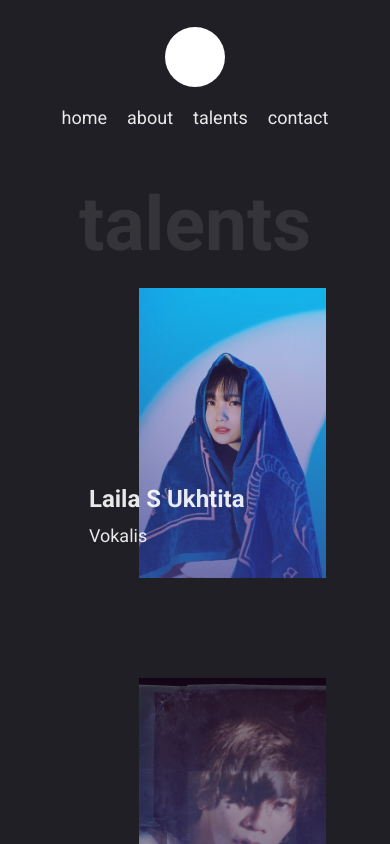
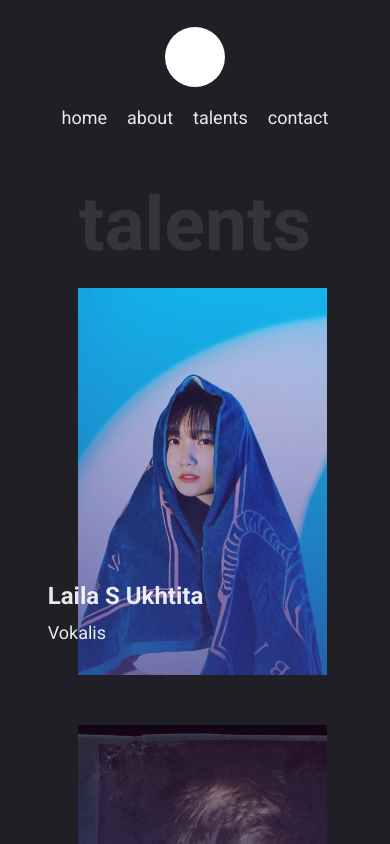
Before and after one commit to faishalirwn/25LabStudio, a Next.js app: page /talents in a window 390 px wide. Shown: the top 844 px of the page. Built offline with nearby package versions, Linux system fonts and the light colour scheme.

Commit message:
Improve talent page responsive

```diff
--- a/styles/Talents.module.css
+++ b/styles/Talents.module.css
@@ -33,7 +33,7 @@
 .talents-info {
     position: absolute;
     bottom: 32px;
-    left: -50px;
+    left: -30px;
 }
 
 .talents-info > * {
@@ -82,3 +82,20 @@
         font-size: 18px;
     }
 }
+
+@media (max-width: 624px) {
+    .talents-item {
+        width: 249.6px;
+        height: 387.2px;
+        margin-bottom: 50px;
+        margin-left: 15px;
+    }
+}
+
+@media (max-width: 375px) {
+    .talents-info {
+        position: absolute;
+        bottom: 32px;
+        left: -10px;
+    }
+}
```
